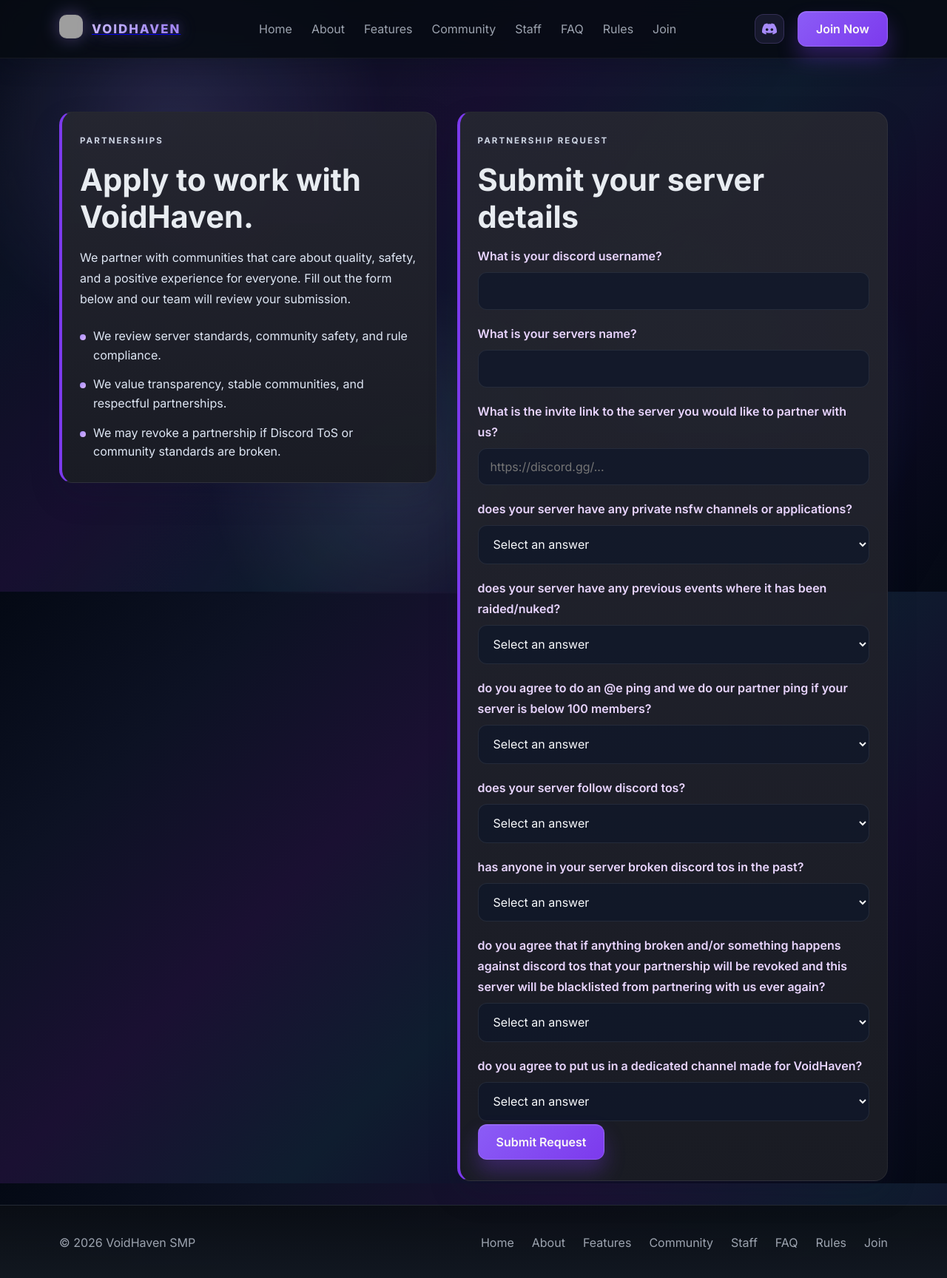
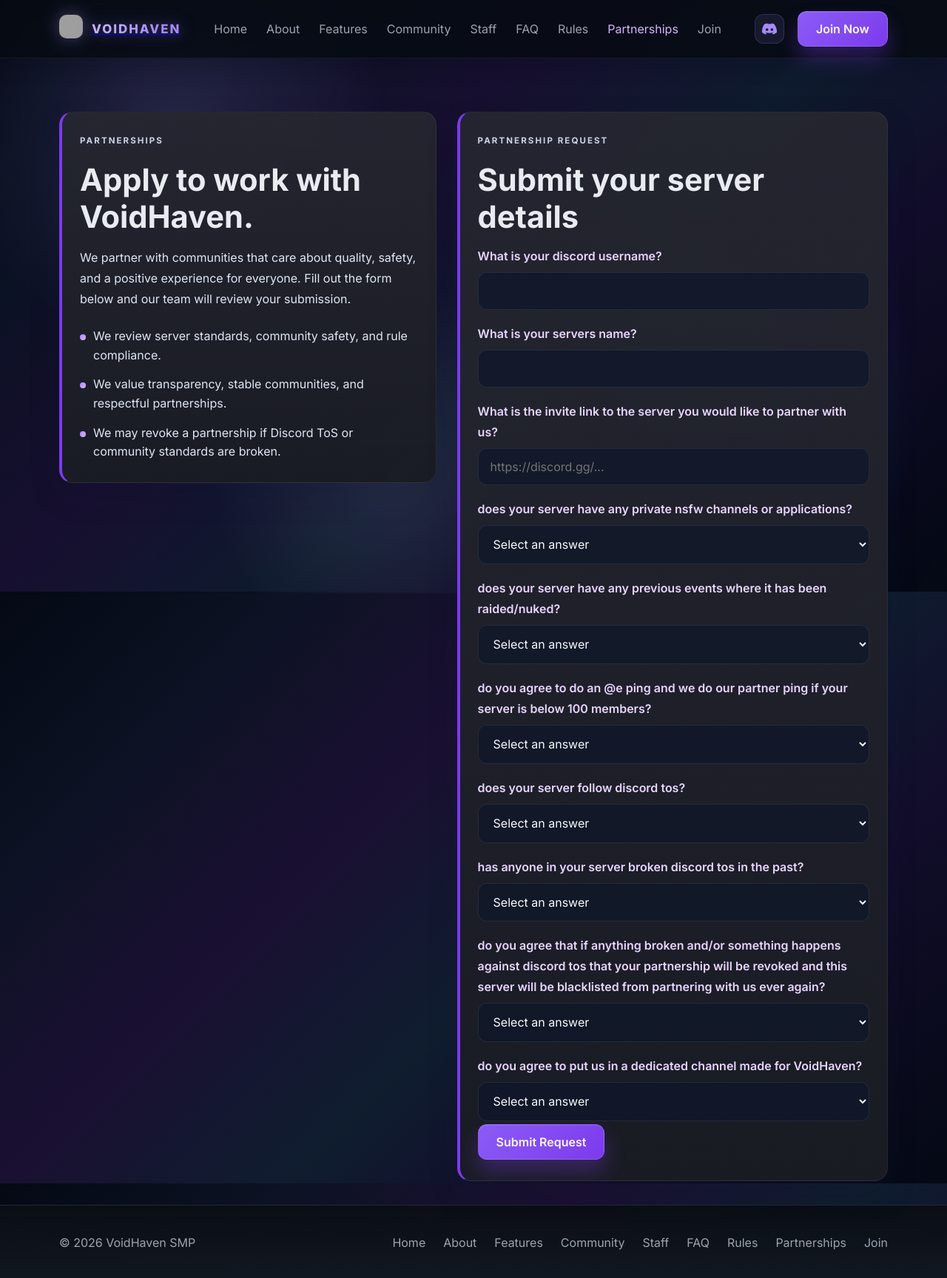
Before and after one commit to zayzayketze/feuwijksdfbkwbefcdiskfbk432terf, a plain HTML site: page partnership.html in a window 1280 px wide. Shown: the whole page at 74% size. Drawn offline with Linux system fonts and the light colour scheme; grey boxes are pictures that could not be loaded.

Commit message:
fixed some things

```diff
--- a/partnership.html
+++ b/partnership.html
@@ -181,6 +181,7 @@
             <a href="staff.html">Staff</a>
             <a href="faq.html">FAQ</a>
             <a href="rules.html">Rules</a>
+            <a href="partnership.html" class="active">Partnerships</a>
             <a href="join.html">Join</a>
           </div>
           <div class="nav-actions">
@@ -314,6 +315,7 @@
             <a href="staff.html">Staff</a>
             <a href="faq.html">FAQ</a>
             <a href="rules.html">Rules</a>
+            <a href="partnership.html">Partnerships</a>
             <a href="join.html">Join</a>
           </div>
         </div>
@@ -351,6 +353,7 @@
             body: JSON.stringify({
               username: 'VoidHaven Partnership Requests',
               avatar_url: 'https://cdn.discordapp.com/icons/1477464933179588880/a_a061556c7f7e320ceaf1b7c1519636a6.webp?size=1024&animated=true',
+              content: '<@&1538618857298727003>',
               embeds: [
                 {
                   title: 'New Partnership Request',
```
Also changed, not shown: about.html (+2 -0 lines), community.html (+2 -0 lines), faq.html (+2 -0 lines), features.html (+2 -0 lines), index.html (+2 -0 lines), rules.html (+2 -0 lines), staff.html (+2 -0 lines).
